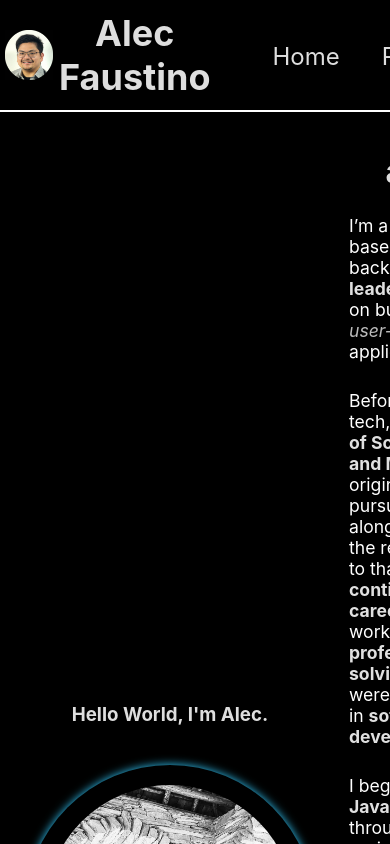
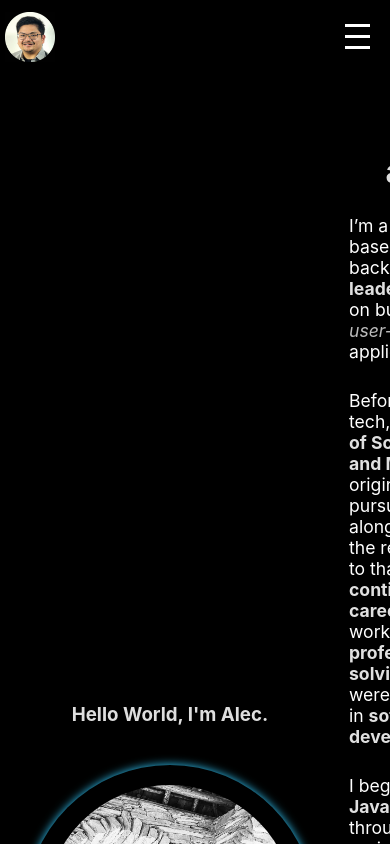
Before and after one commit to alecfaustino/portfolio, a React (Vite) app in the folder frontend/: page / in a window 390 px wide. Shown: the top 844 px of the page. Built offline with nearby package versions, Linux system fonts and the light colour scheme.

Commit message:
change to hamburger on smaller media

```diff
--- a/frontend/src/components/Navigation.jsx
+++ b/frontend/src/components/Navigation.jsx
@@ -1,27 +1,40 @@
-import React from "react";
+import React, { useState } from "react";
 import "../styles/Navigation.scss";
 
-const Navigation = ({ selectTopic, topic }) => {
+const Navigation = ({ selectTopic }) => {
+  const [menuOpen, setMenuOpen] = useState(false);
+
+  const handleNavClick = (topic) => {
+    selectTopic(topic);
+    setMenuOpen(false); // Close menu on navigation
+  };
+
   return (
-    <>
     <div className="nav_container">
-        <div className="nav_branding" onClick={() => selectTopic("landing")}>
+      <div className="nav_branding" onClick={() => handleNavClick("landing")}>
         <img
           className="nav_img"
           src="/compressed_image_new.jpg"
-            alt="small photo of Alec Faustino"></img>
+          alt="small photo of Alec Faustino"
+        />
         <h2 className="nav_name">Alec Faustino</h2>
       </div>
-        <div className="nav_topics_container">
+
+      <div className="hamburger" onClick={() => setMenuOpen((prev) => !prev)}>
+        <div className="bar" />
+        <div className="bar" />
+        <div className="bar" />
+      </div>
+
+      <div className={`nav_topics_container ${menuOpen ? "open" : ""}`}>
         <ul>
-            <li onClick={() => selectTopic("landing")}>Home</li>
-            <li onClick={() => selectTopic("projects")}>Projects</li>
-            <li onClick={() => selectTopic("experience")}>Experience</li>
-            <li onClick={() => selectTopic("contact")}>Contact</li>
+          <li onClick={() => handleNavClick("landing")}>Home</li>
+          <li onClick={() => handleNavClick("projects")}>Projects</li>
+          <li onClick={() => handleNavClick("experience")}>Experience</li>
+          <li onClick={() => handleNavClick("contact")}>Contact</li>
         </ul>
       </div>
     </div>
-    </>
   );
 };
 
--- a/frontend/src/styles/Navigation.scss
+++ b/frontend/src/styles/Navigation.scss
@@ -51,3 +51,66 @@
   border-top: 2px solid rgb(51, 204, 255);
   transform: scale(1.05);
 }
+
+.hamburger {
+  display: none;
+  flex-direction: column;
+  justify-content: center;
+  cursor: pointer;
+  padding: 20px;
+}
+
+.hamburger .bar {
+  width: 25px;
+  height: 3px;
+  background-color: white;
+  margin: 4px 0;
+  transition: all 0.3s ease;
+}
+
+@media (max-width: 760px) {
+
+  .nav_container{
+    border-bottom: none;
+  }
+  .nav_topics_container {
+    display: none;
+    position: absolute;
+    top: 75px;
+    right: 0;
+    background-color: rgba(0, 0, 0, 0.85);
+    width: 100%;
+    text-align: center;
+    transition: display 0.5s ease-in-out
+  }
+
+  .nav_topics_container.open {
+    display: flex;
+    flex-direction: column;
+    margin: 0;
+  }
+
+  .hamburger {
+    display: flex;
+  }
+
+  .nav_name{
+    display: none;
+  }
+
+  .nav_topics_container li {
+  display: flex;
+  padding: 2px;
+  margin: 4px;
+  border-top: 2px solid transparent;
+  transition: border-top 0.5s ease, transform 0.3s ease;
+  font-size: 1.5rem;
+  }
+
+  .nav_topics_container ul {
+  display: flex;
+  list-style: none;
+  justify-content: space-between;
+  padding: 0;
+  }
+}
```
Lines whose indentation alone changed are shown as unchanged.
